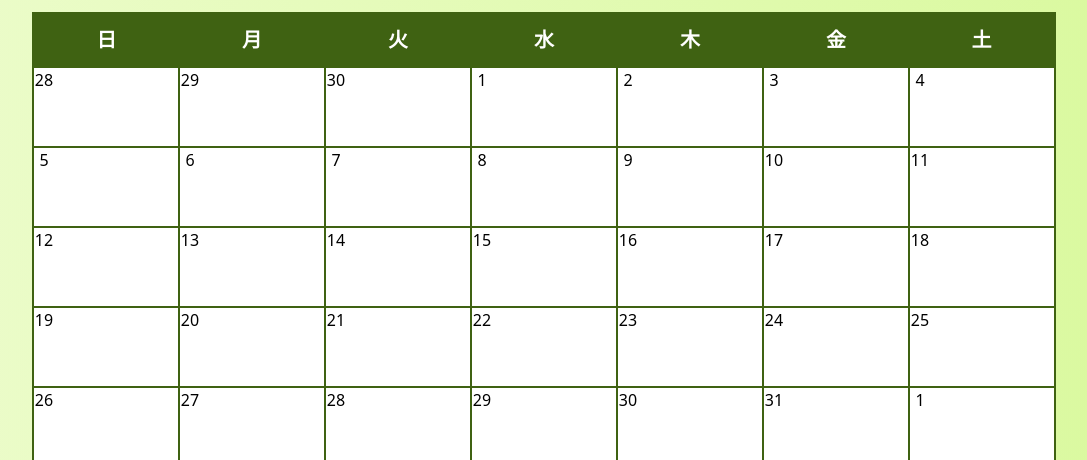
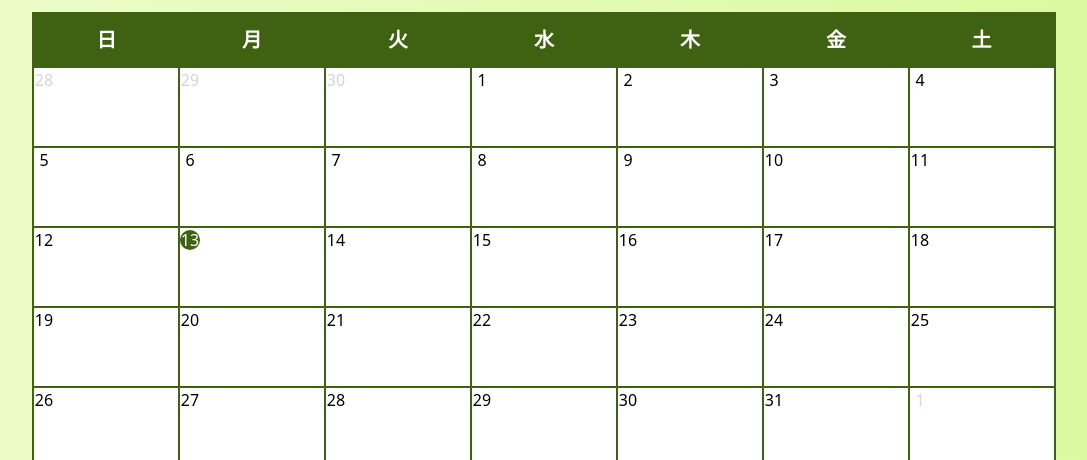
Before and after one commit to white-ras/nextjs_ts_calendar, a Next.js app: page / in a window 1280 px wide. Shown: the part 213-673 px from the top of the page, without its empty margins (96-1183 px from the left). Built offline with nearby package versions, Linux system fonts and the light colour scheme.

Commit message:
feat: 1ヶ月カレンダーの日付ごとのレイアウトを調整

```diff
--- a/src/pages/index.tsx
+++ b/src/pages/index.tsx
@@ -1,20 +1,25 @@
 import {
+  eachDayOfInterval,
   eachWeekOfInterval,
   endOfMonth,
-  startOfMonth,
-  getMonth,
-  eachDayOfInterval,
   endOfWeek,
   getDate,
+  getMonth,
+  isSameMonth,
+  isToday,
+  startOfMonth,
 } from 'date-fns'
 import { DAYS_LIST } from '@/constants/calendar'
 import { useEffect, useState } from 'react'
-import { tr } from 'date-fns/locale'
 
 export default function Home() {
   const today = new Date()
   const [dateList, setDateList] = useState<Date[][]>([])
 
+  const dateColor = (targetDate: Date, currentDate: Date): string => {
+    if (isToday(targetDate)) return 'bg-lime-800 text-white rounded-full'
+    return isSameMonth(targetDate, currentDate) ? 'text-black' : 'text-gray-300'
+  }
   useEffect(() => {
     const monthOfSundayList = eachWeekOfInterval({
       start: startOfMonth(today),
@@ -50,10 +55,15 @@ export default function Home() {
               <tr key={`week-${getDate(oneWeek[0])}`} className="mx-10">
                 {oneWeek.map((item) => (
                   <td
-                    key={`day-${getDate(item)}`}
+                    key={`day-${getDate(oneWeek[0])}`}
                     className="bg-white h-[10vh] border-2 border-solid border-lime-800"
                   >
-                    <span className="inline-block w-[20px] leading-[20px] text-center">
+                    <span
+                      className={`inline-block w-[20px] leading-[20px] text-center ${dateColor(
+                        item,
+                        today
+                      )}`}
+                    >
                       {getDate(item)}
                     </span>
                   </td>
--- a/src/styles/output.css
+++ b/src/styles/output.css
@@ -554,48 +554,9 @@ video {
   --tw-contain-style:  ;
 }
 
-.container {
-  width: 100%;
-}
-
-@media (min-width: 640px) {
-  .container {
-    max-width: 640px;
-  }
-}
-
-@media (min-width: 768px) {
-  .container {
-    max-width: 768px;
-  }
-}
-
-@media (min-width: 1024px) {
-  .container {
-    max-width: 1024px;
-  }
-}
-
-@media (min-width: 1280px) {
-  .container {
-    max-width: 1280px;
-  }
-}
-
-@media (min-width: 1536px) {
-  .container {
-    max-width: 1536px;
-  }
-}
-
 .mx-10 {
   margin-left: 2.5rem;
   margin-right: 2.5rem;
-}
-
-.mx-auto {
-  margin-left: auto;
-  margin-right: auto;
 }
 
 .mb-5 {
@@ -622,12 +583,12 @@ video {
   height: 100vh;
 }
 
+.w-\[20px\] {
+  width: 20px;
+}
+
 .w-\[80\%\] {
   width: 80%;
-}
-
-.w-\[20px\] {
-  width: 20px;
 }
 
 .table-fixed {
@@ -650,8 +611,8 @@ video {
   justify-content: center;
 }
 
-.justify-between {
-  justify-content: space-between;
+.rounded-full {
+  border-radius: 9999px;
 }
 
 .rounded-tl-lg {
@@ -735,11 +696,17 @@ video {
   line-height: 20px;
 }
 
+.text-black {
+  --tw-text-opacity: 1;
+  color: rgb(0 0 0 / var(--tw-text-opacity));
+}
+
+.text-gray-300 {
+  --tw-text-opacity: 1;
+  color: rgb(209 213 219 / var(--tw-text-opacity));
+}
+
 .text-white {
   --tw-text-opacity: 1;
   color: rgb(255 255 255 / var(--tw-text-opacity));
 }
-
-.underline {
-  text-decoration-line: underline;
-}
```
